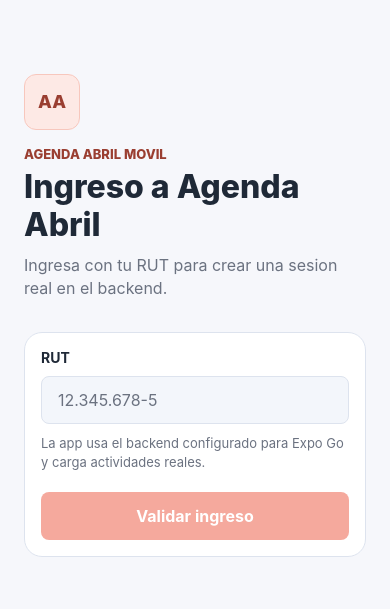
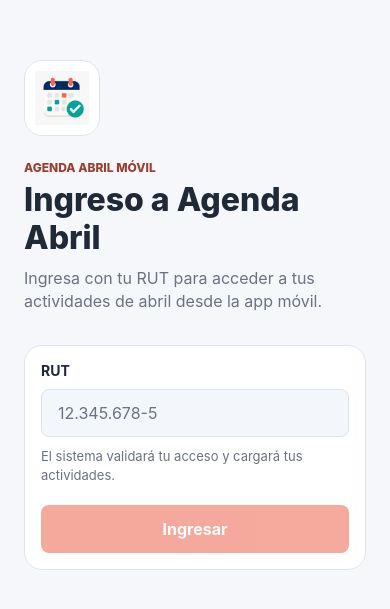
Before and after one commit to REGGDIS/agenda-web-abril, a React Native app in the folder app-movil/: screen / in a window 390 px wide. Shown: the part 103-712 px from the top of the page. Built offline with nearby package versions, Linux system fonts and the light colour scheme.

Commit message:
ui(mobile): mejorar login con logo y textos finales

```diff
--- a/app-movil/src/screens/LoginScreen.tsx
+++ b/app-movil/src/screens/LoginScreen.tsx
@@ -1,5 +1,6 @@
 import { useState } from 'react';
 import {
+  Image,
   KeyboardAvoidingView,
   Platform,
   ScrollView,
@@ -13,6 +14,8 @@ import { PrimaryButton } from '../components/PrimaryButton';
 import { loginWithRut } from '../services/authService';
 import { colors, radius, spacing } from '../styles/theme';
 import type { MobileAuthSession } from '../types/auth';
+
+const agendaAbrilLogo = require('../../assets/branding/agenda-abril-logo.png');
 
 type LoginScreenProps = {
   noticeMessage?: string;
@@ -56,12 +59,17 @@ export function LoginScreen({
       >
         <View style={styles.brandBlock}>
           <View style={styles.logoMark}>
-            <Text style={styles.logoText}>AA</Text>
+            <Image
+              accessibilityLabel="Logo de Agenda Abril"
+              resizeMode="contain"
+              source={agendaAbrilLogo}
+              style={styles.logoImage}
+            />
           </View>
-          <Text style={styles.kicker}>Agenda Abril Movil</Text>
+          <Text style={styles.kicker}>AGENDA ABRIL MÓVIL</Text>
           <Text style={styles.title}>Ingreso a Agenda Abril</Text>
           <Text style={styles.subtitle}>
-            Ingresa con tu RUT para crear una sesion real en el backend.
+            Ingresa con tu RUT para acceder a tus actividades de abril desde la app móvil.
           </Text>
         </View>
 
@@ -80,12 +88,12 @@ export function LoginScreen({
             value={rut}
           />
           <Text style={styles.helper}>
-            La app usa el backend configurado para Expo Go y carga actividades reales.
+            El sistema validará tu acceso y cargará tus actividades.
           </Text>
           {noticeMessage ? <Text style={styles.notice}>{noticeMessage}</Text> : null}
           {errorMessage ? <Text style={styles.error}>{errorMessage}</Text> : null}
           <PrimaryButton disabled={isLoading || !rut.trim()} onPress={handleSubmit}>
-            {isLoading ? 'Validando...' : 'Validar ingreso'}
+            {isLoading ? 'Validando...' : 'Ingresar'}
           </PrimaryButton>
         </View>
       </ScrollView>
@@ -108,23 +116,23 @@ const styles = StyleSheet.create({
   },
   logoMark: {
     alignItems: 'center',
-    backgroundColor: colors.accentSoft,
-    borderColor: '#f7c7bd',
-    borderRadius: radius.md,
+    backgroundColor: colors.surface,
+    borderColor: colors.border,
+    borderRadius: radius.lg,
     borderWidth: 1,
-    height: 56,
+    height: 76,
     justifyContent: 'center',
-    marginBottom: spacing.md,
-    width: 56,
+    marginBottom: spacing.lg,
+    padding: spacing.sm,
+    width: 76,
   },
-  logoText: {
-    color: colors.accentStrong,
-    fontSize: 18,
-    fontWeight: '800',
+  logoImage: {
+    height: '100%',
+    width: '100%',
   },
   kicker: {
     color: colors.accentStrong,
-    fontSize: 13,
+    fontSize: 12,
     fontWeight: '800',
     marginBottom: spacing.xs,
     textTransform: 'uppercase',
```
Also changed, not shown: app-movil/assets/branding/agenda-abril-logo.png (added).
